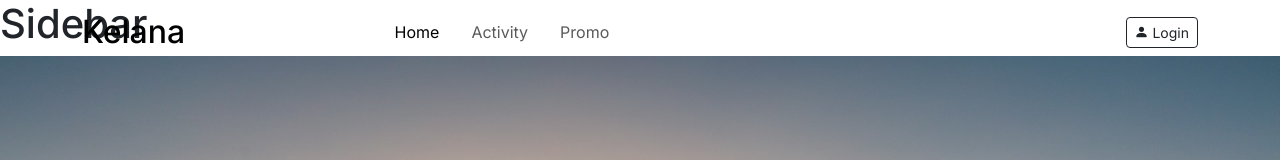
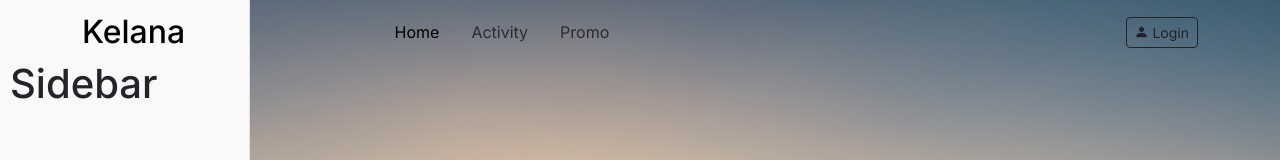
Before and after one commit to danimisme/incomplete-kelana, a Next.js app: page / in a window 1280 px wide. Shown: the top 160 px of the page. Built offline with nearby package versions, Linux system fonts and the light colour scheme; no server answers; a web font is replaced by a local one.

Commit message:
add padding for sidebar

```diff
--- a/src/components/Layout/Sidebar/Sidebar.module.css
+++ b/src/components/Layout/Sidebar/Sidebar.module.css
@@ -0,0 +1,13 @@
+.sidebar {
+    height: 100vh;
+    width: 250px;
+    background-color: #faf8f8;
+    border-right: 1px solid #dee2e6;
+    padding-top: 60px;
+    padding-left: 10px;
+    position: fixed;
+    top: 0;
+    left: 0;
+    z-index: 1000;
+    transition: all 0.5s ease
+}
```
